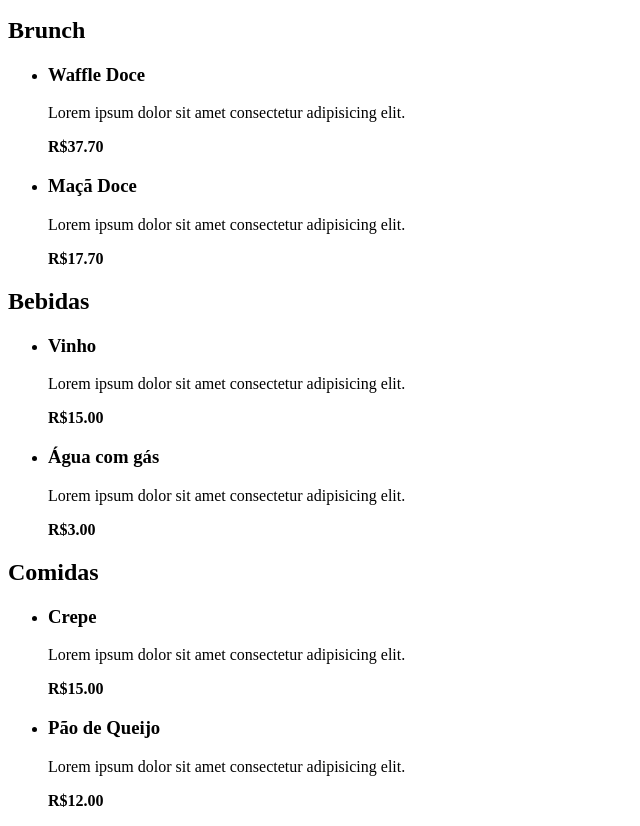
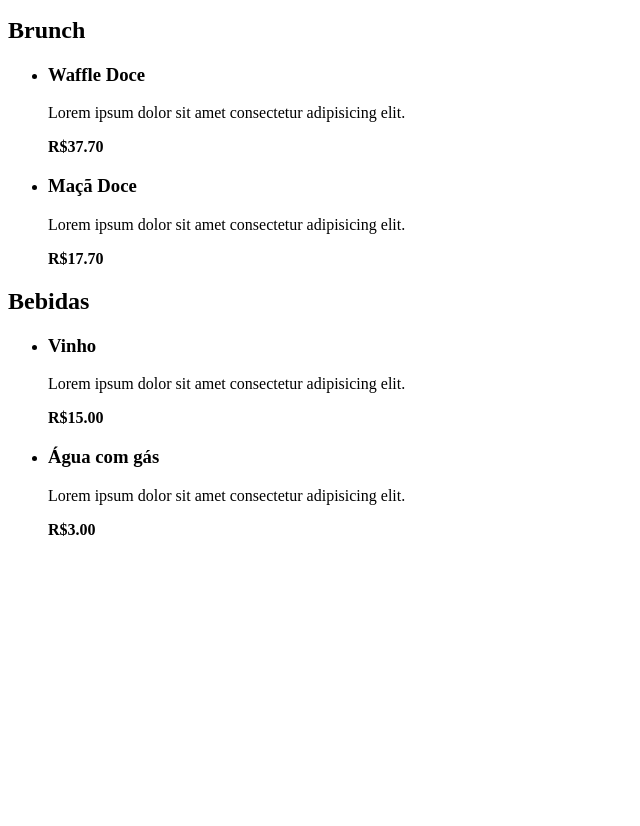
Before and after one commit to Vih2307/ExpressCafe-Menu-digital, a plain HTML site: page index.html in a window 1280 px wide. Shown: the part 101-927 px from the top of the page, without its empty margins (0-640 px from the left). After the commit the page ends 800 px from the top, so only its background shows below. Drawn offline with Linux system fonts and the light colour scheme.

Commit message:
body arrumado

```diff
--- a/index.html
+++ b/index.html
@@ -85,39 +85,5 @@
 
     </section>
 
-    <section>
-      <h2>Comidas</h2>
-
-      <ul>
-        <li>
-          <div class="details">
-            <h3>Crepe</h3>
-            <p class="description">
-              Lorem ipsum dolor sit amet consectetur adipisicing elit.
-            </p>
-          </div>
-
-          <strong class="price">
-            R$15.00
-          </strong>
-        </li>
-
-        <li>
-          <div class="details">
-            <h3>Pão de Queijo</h3>
-            <p class="description">
-              Lorem ipsum dolor sit amet consectetur adipisicing elit.
-            </p>
-          </div>
-
-          <strong class="price">
-            R$12.00
-          </strong>
-        </li>
-
-      </ul>
-
-    </section>
-
   </body>
 </html>
```
